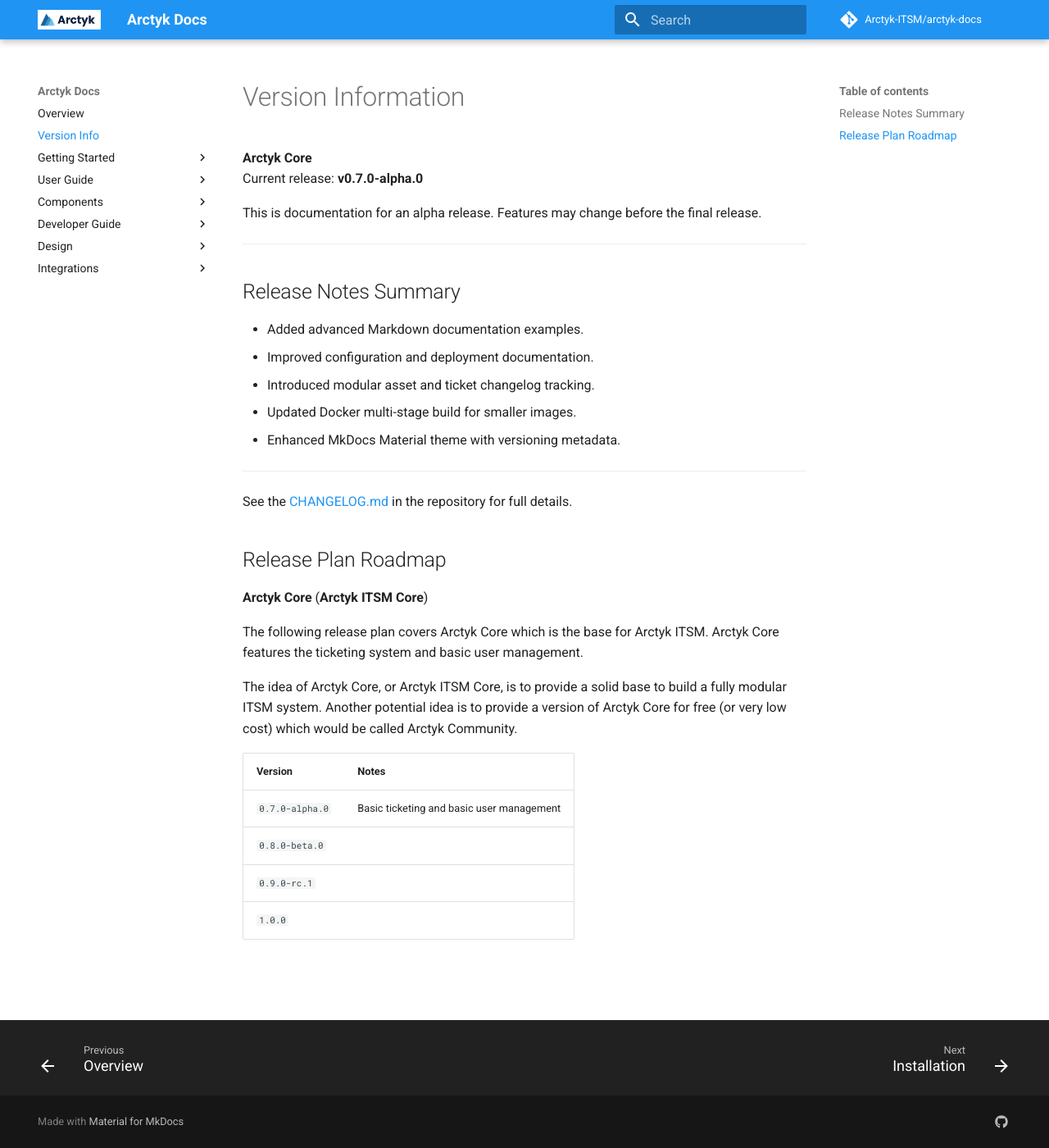
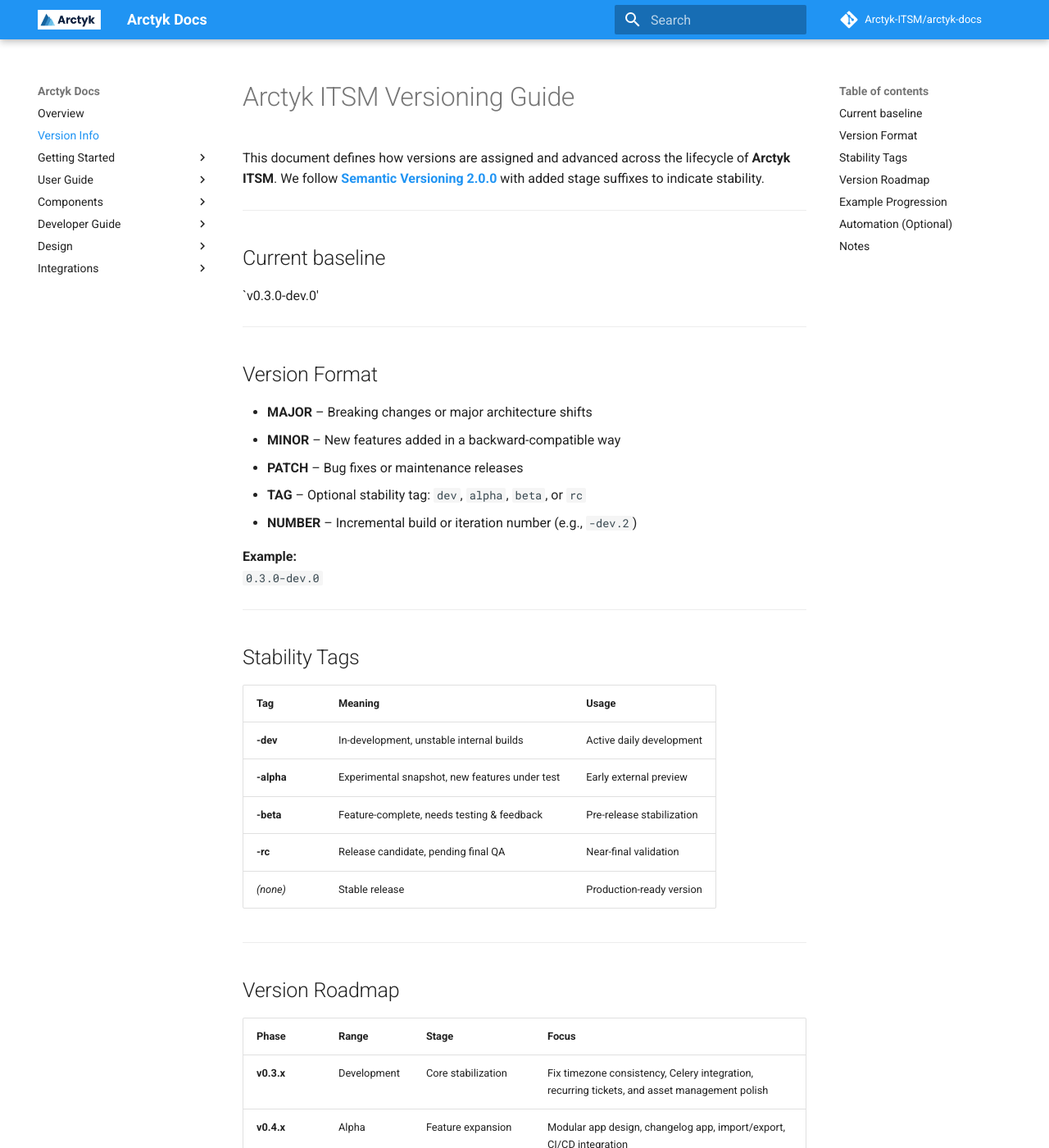
Before and after one commit to Arctyk-ITSM/arctyk-docs, an MkDocs documentation site: the page built from docs/version.md, in a window 1280 px wide and 1400 px high. Shown: the whole window at 82% size. Built offline with MkDocs 1.6.1 and Material for MkDocs 9.7.7, drawn with Linux system fonts in a browser that asks for light colours; comment, search, counter and statistics services are not loaded; the version menu is left out; some of the changed text lies outside the part shown.

Commit message:
update: rebasing version to v0.3.0-dev.0

````diff
--- a/docs/version.md
+++ b/docs/version.md
@@ -1,35 +1,84 @@
-# Version Information
+# Arctyk ITSM Versioning Guide
 
-**Arctyk Core**
-Current release: **v0.7.0-alpha.0**
-
-This is documentation for an alpha release. Features may change before the final release.
+This document defines how versions are assigned and advanced across the lifecycle of **Arctyk ITSM**.
+We follow **[Semantic Versioning 2.0.0](https://semver.org/)** with added stage suffixes to indicate stability.
 
 ---
 
-## Release Notes Summary
-- Added advanced Markdown documentation examples.
-- Improved configuration and deployment documentation.
-- Introduced modular asset and ticket changelog tracking.
-- Updated Docker multi-stage build for smaller images.
-- Enhanced MkDocs Material theme with versioning metadata.
+## Current baseline
+
+`v0.3.0-dev.0'
 
 ---
 
-See the [CHANGELOG.md](https://github.com/arctyk-itsm/arctyk-docs/blob/main/CHANGELOG.md) in the repository for full details.
+## Version Format
 
-## Release Plan Roadmap
+- **MAJOR** – Breaking changes or major architecture shifts
+- **MINOR** – New features added in a backward-compatible way
+- **PATCH** – Bug fixes or maintenance releases
+- **TAG** – Optional stability tag: `dev`, `alpha`, `beta`, or `rc`
+- **NUMBER** – Incremental build or iteration number (e.g., `-dev.2`)
+
+**Example:**
+`0.3.0-dev.0`
 
 
-**Arctyk Core** (**Arctyk ITSM Core**)
+---
 
-The following release plan covers Arctyk Core which is the base for Arctyk ITSM. Arctyk Core features the ticketing system and basic user management.
+## Stability Tags
 
-The idea of Arctyk Core, or Arctyk ITSM Core, is to provide a solid base to build a fully modular ITSM system. Another potential idea is to provide a version of Arctyk Core for free (or very low cost) which would be called Arctyk Community.
+| Tag | Meaning | Usage |
+|-----|----------|-------|
+| **-dev** | In-development, unstable internal builds | Active daily development |
+| **-alpha** | Experimental snapshot, new features under test | Early external preview |
+| **-beta** | Feature-complete, needs testing & feedback | Pre-release stabilization |
+| **-rc** | Release candidate, pending final QA | Near-final validation |
+| *(none)* | Stable release | Production-ready version |
 
-| Version         | Notes                                     |
-| --------------- | ----------------------------------------- |
-| `0.7.0-alpha.0` | Basic ticketing and basic user management |
-| `0.8.0-beta.0`  |                                           |
-| `0.9.0-rc.1`    |                                           |
-| `1.0.0`         |                                           |
+---
+
+## Version Roadmap
+
+| Phase | Range | Stage | Focus |
+|-------|--------|--------|--------|
+| **v0.3.x** | Development | Core stabilization | Fix timezone consistency, Celery integration, recurring tickets, and asset management polish |
+| **v0.4.x** | Alpha | Feature expansion | Modular app design, changelog app, import/export, CI/CD integration |
+| **v0.5.x** | Beta | Integration testing | Role-based access, unit & integration tests, API documentation |
+| **v0.6.x** | Beta | UX/UI refinement | Bootstrap polish, admin cleanup, user documentation |
+| **v0.7.x** | RC | Release Candidate | Final testing, performance tuning, migration stability |
+| **v1.0.0** | Stable | Production Release | First production-ready build of Arctyk ITSM |
+| **v1.1+** | Post-release | Incremental improvements | Analytics, integrations, and new modules |
+
+---
+
+## Example Progression
+
+- v0.3.0-dev.0 → Initial development baseline
+- v0.3.1-dev.1 → Minor fixes
+- v0.4.0-alpha.0 → Begin modularization phase
+- v0.5.0-beta.0 → Begin stabilization and testing
+- v0.7.0-rc.0 → Release candidate for 1.0
+- v1.0.0 → Stable production release
+
+
+---
+
+## Automation (Optional)
+
+We use **bumpver** or **semantic-release** for automated version management. The automation is added to our `pyproject.toml` located in the project root.
+
+**Example `pyproject.toml`:**
+
+```toml
+[tool.bumpver]
+current_version = "0.3.0-dev.0"
+version_pattern = "MAJOR.MINOR.PATCH[-TAG.NUMBER]"
+commit_message = "chore: bump version to {new_version}"
+tag_message = "Release {new_version}"
+```
+
+## Notes
+
+- Keep all changelog entries under `CHANGELOG.md`
+- Each tagged release should include migration notes and upgrade guidance
+- Avoid skipping version numbers—increment meaningfully based on work completed
````
